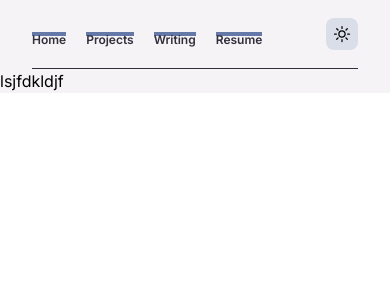
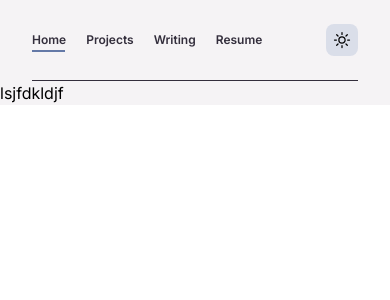
Before and after one commit to R-Jin/r-jin.dev_v2, a Next.js app: page / in a window 390 px wide. Shown: the top 300 px of the page. Built offline with nearby package versions, Linux system fonts and the light colour scheme.

Commit message:
Add active page indicator and animate the indicator
Animation plays during page switch and is responsive to window resize.

```diff
--- a/src/ui/components/header/NavLinks.tsx
+++ b/src/ui/components/header/NavLinks.tsx
@@ -1,13 +1,10 @@
 "use client";
+import { motion } from "framer-motion";
 import Link from "next/link";
 import { usePathname } from "next/navigation";
+import { useEffect, useState } from "react";
 
-type link = {
-  name: string;
-  href: string;
-};
-
-const links: link[] = [
+const links = [
   { name: "Home", href: "/" },
   { name: "Projects", href: "/projects" },
   { name: "Writing", href: "/writing" },
@@ -15,19 +12,49 @@ const links: link[] = [
 ];
 
 export default function NavLinks() {
-  const pathname = usePathname();
+  const [activeWidth, setActiveWidth] = useState(0);
+  const [offsetLeft, setOffsetLeft] = useState(0);
+  const pathname = '/' + usePathname().split('/')[1];
+
+  useEffect(() => {
+    const handleResize = () => {
+      const activeLink = document.querySelector('.active');
+      const nav = document.querySelector('nav');
+      if (activeLink && nav) {
+        setActiveWidth(activeLink.getBoundingClientRect().width);
+        setOffsetLeft(activeLink.getBoundingClientRect().left - nav.getBoundingClientRect().left);
+      }
+    };
+    handleResize();
+    window.addEventListener('resize', handleResize);
+
+    return () => {
+      window.removeEventListener('resize', handleResize);
+    }
+  }, [pathname, activeWidth])
+
+  let animate = {
+    width: activeWidth,
+    x: offsetLeft,
+    transition: {
+      ease: [.45,.68,.17,.98],
+    }
+  }
 
   return (
-    <nav className="justify-left flex space-x-5 py-8 text-center font-sans text-xs font-semibold text-foreground md:text-xl lg:space-x-10 lg:space-y-0">
+    <div className="relative">
+      <nav className="relative justify-left flex space-x-5 py-8 text-center font-sans text-xs font-semibold text-foreground md:text-xl lg:space-x-10 lg:space-y-0">
         {links.map((link) => (
           <Link
             key={link.name}
             href={link.href}
-          className={`h-1 bg-accent after:w-0 hover:after:w-full`}
+            className={`${pathname === link.href ? "active" : ""}`}
           >
             {link.name}
           </Link>
         ))}
       </nav>
+      <motion.span animate={animate} className={`absolute h-[2px] bg-accent block bottom-7 lg:h-1`}/>
+    </div>
   );
 }
```
Lines whose indentation alone changed are shown as unchanged.
